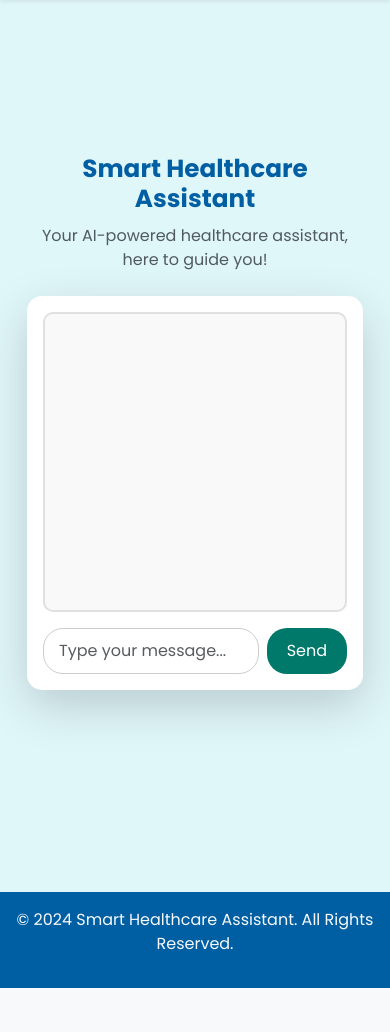
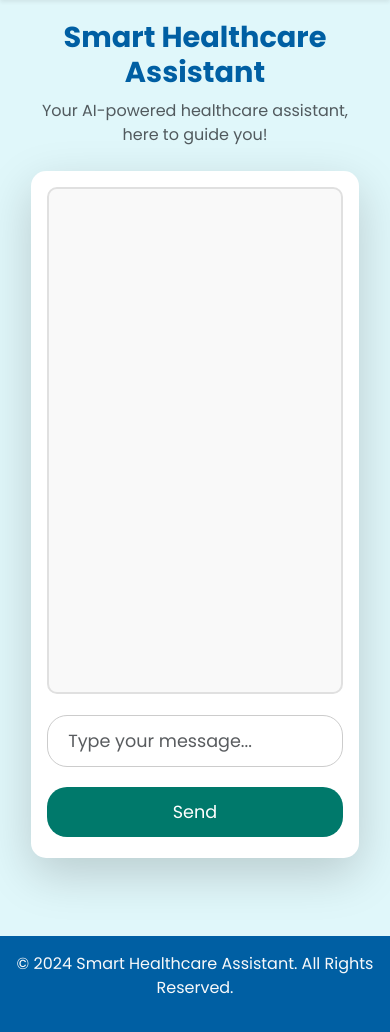
Before and after one commit to khanbasharat3a1/AI_SmarHealthCare_Assistant, a Flask app: page /chatbot in a window 390 px wide. Shown: the part 103-1135 px from the top of the page. Before the commit the page ends 1091 px from the top, so only its background shows below. Run offline with Flask 3, Linux system fonts and the light colour scheme.

Commit message:
v25 - chatbot page styling changes (dimensions updated)

```diff
--- a/static/css/styles22.css
+++ b/static/css/styles22.css
@@ -46,7 +45,7 @@ body {
 }
 
 .chatbox {
-    height: 400px;
+    height: 400px; /* Keep original desktop height */
     overflow-y: auto;
     border: 2px solid #e0e0e0;
     border-radius: 10px;
@@ -144,42 +98,53 @@ body {
     transition: background-color 0.3s ease-in-out;
 }
 
-.chat-input-group button:hover {
-    background-color: #004d40;
-}
-
-/* Animations */
-@keyframes fadeIn {
-    from {
-        opacity: 0;
-        transform: translateY(10px);
-    }
-    to {
-        opacity: 1;
-        transform: translateY(0);
-    }
-}
-
-@keyframes spin {
-    from {
-        transform: rotate(0deg);
-    }
-    to {
-        transform: rotate(360deg);
-    }
-}
-
-/* Responsiveness */
+/* Mobile-specific styles */
 @media (max-width: 768px) {
     .chatbot-container {
-        padding: 15px;
+        width: 95%;
+        padding: 10px;
+        margin: 10px auto;
     }
 
     .chatbox {
-        height: 300px;
+        height: 60vh;
+        min-height: 400px;
+    }
+
+    .chatbot-header h2 {
+        font-size: 1.8rem;
+    }
+
+    .message {
+        max-width: 90%;
+        font-size: 1rem;
+    }
+
+    /* Stack input and button vertically on mobile */
+    .chat-input-group {
+        flex-direction: column;
+        gap: 10px;
+    }
+
+    .chat-input-group input,
+    .chat-input-group button {
+        width: 100%;
+        margin: 5px 0;
+        padding: 12px 20px;
+        font-size: 1.1rem;
+    }
+
+    /* Increased spacing for touch targets */
+    .card {
+        margin: 10px 0;
+    }
+
+    /* Adjust message spacing for mobile */
+    .chatbox .message {
+        padding: 12px 18px;
+        margin-bottom: 12px;
     }
 }
-
 
 /* Full Page Styling */
 .chatbot-page {
@@ -202,19 +167,12 @@ body {
     border-radius: 10px;
 }
 
-/* Chatbot Container */
-.chatbot-container {
-    max-width: 600px;
-    flex-grow: 1;
-}
-
 @media (max-width: 768px) {
     .side-image {
         display: none;
     }
 }
 
-
-.bg-primary{
+.bg-primary {
     background-color: #005fa3 !important;
 }
```
Also changed, not shown: other parts of static/css/styles22.css (+6 -52 lines).
